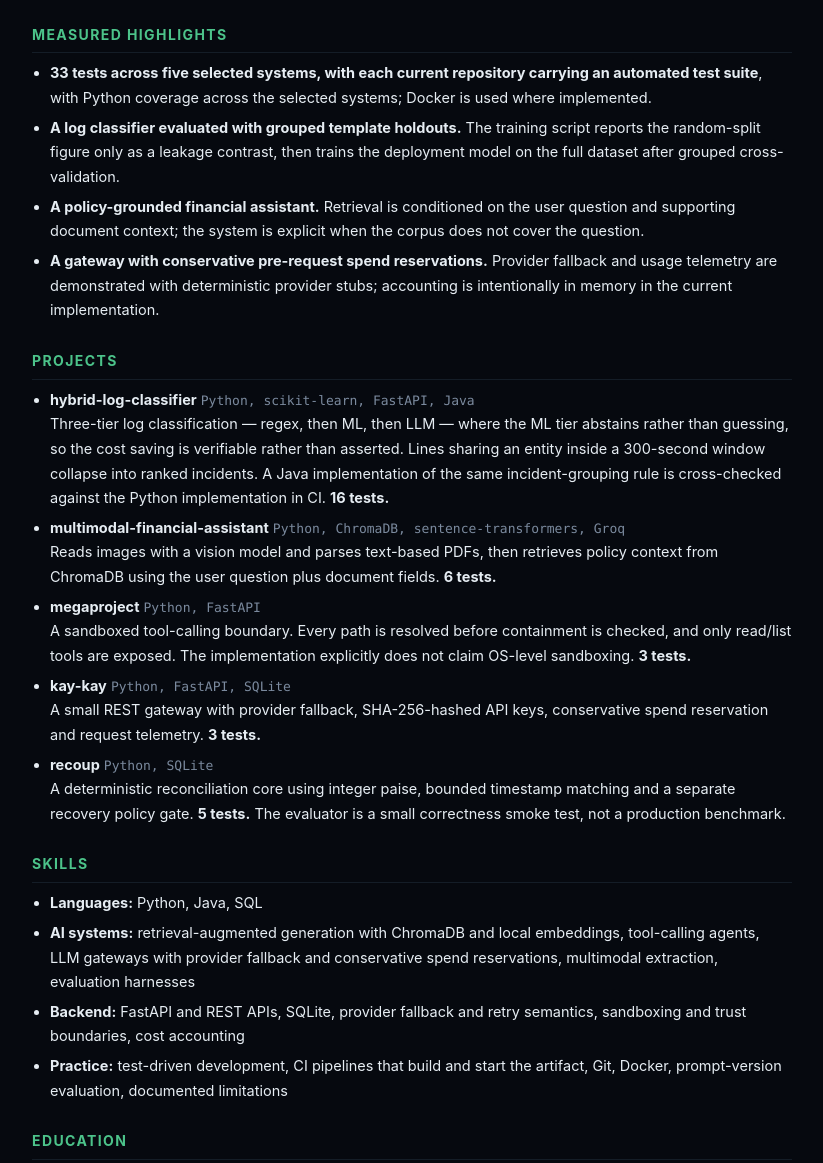
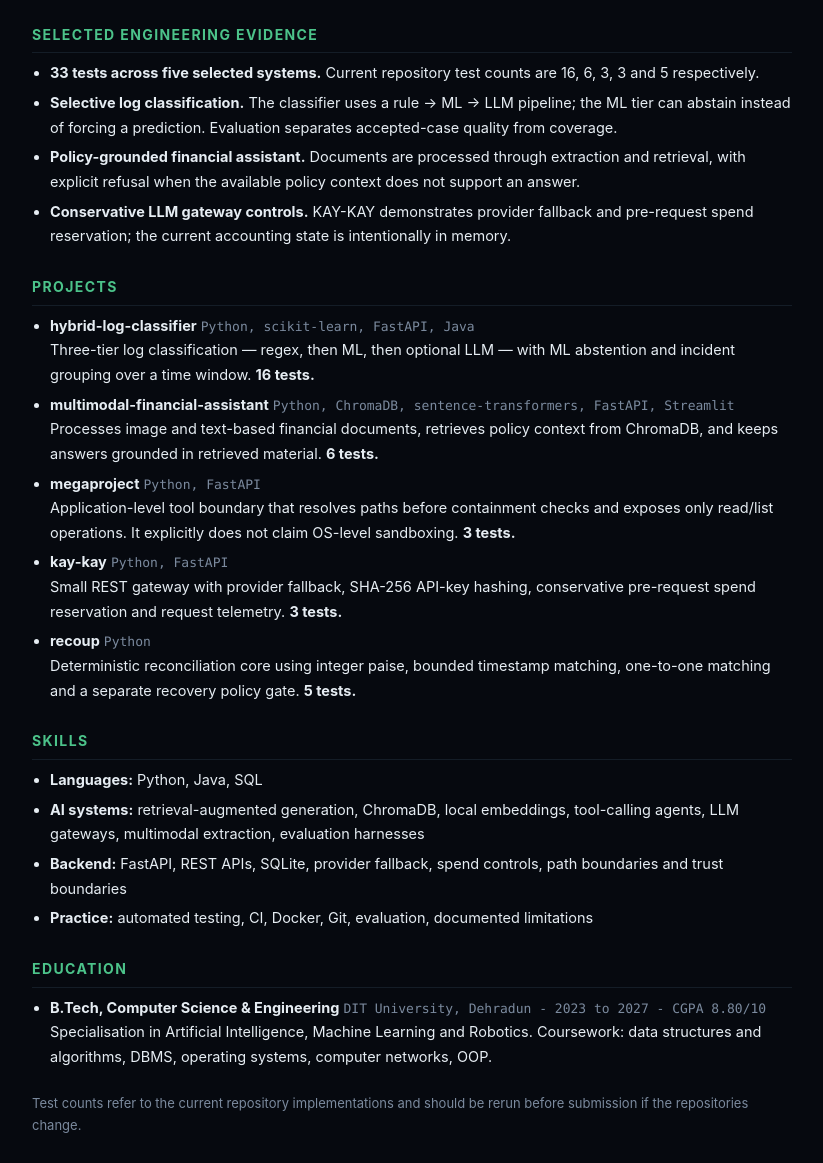
Before and after one commit to HarshCodeK/HarshCodeK, a website: page resume.html in a window 1280 px wide. Shown: the part 140-1303 px from the top of the page, without its empty margins (228-1051 px from the left). Drawn offline with Linux system fonts and the light colour scheme.

Commit message:
docs: align portfolio resume with current implementations

```diff
--- a/resume.html
+++ b/resume.html
@@ -10,8 +10,7 @@
 .sheet{max-width:820px;margin:0 auto;padding:34px 30px;background:var(--ink)}
 .sheet h1{font-size:30px;margin:0 0 4px;letter-spacing:-.01em}
 .sheet .contact{color:var(--muted);font-size:14px;margin-bottom:20px}
-  .sheet h2{font-size:14px;text-transform:uppercase;letter-spacing:.1em;color:var(--accent);
-    margin:26px 0 8px;border-bottom:1px solid var(--line);padding-bottom:6px}
+.sheet h2{font-size:14px;text-transform:uppercase;letter-spacing:.1em;color:var(--accent);margin:26px 0 8px;border-bottom:1px solid var(--line);padding-bottom:6px}
 .sheet ul{margin:0;padding-left:18px}
 .sheet li{margin:5px 0;font-size:14.5px}
 .sheet .role{font-weight:650}
@@ -22,7 +21,6 @@
 .sheet h2{color:#000;border-color:#bbb}
 .sheet .contact,.sheet .meta{color:#444}
 a{color:#000;text-decoration:none}
-    .noprint{display:none}
 }
 </style>
 </head>
@@ -32,54 +30,48 @@
 <div class="contact">AI Systems Engineer - Python / Java / Backend / Applied AI<br>
 harsh.kharavle@gmail.com - github.com/HarshCodeK - linkedin.com/in/harsh-k-422932284</div>
 
-  <h2>Measured highlights</h2>
+<h2>Selected engineering evidence</h2>
 <ul>
-    <li><b>33 tests across five selected systems, with each current repository carrying an automated test suite</b>, with Python coverage across the selected systems; Docker is used where implemented.</li>
-    <li><b>A log classifier evaluated with grouped template holdouts.</b> The training script reports the random-split figure only as a leakage contrast, then trains the deployment model on the full dataset after grouped cross-validation.</li>
-    <li><b>A policy-grounded financial assistant.</b> Retrieval is conditioned on the user question and supporting document context; the system is explicit when the corpus does not cover the question.</li>
-    <li><b>A gateway with conservative pre-request spend reservations.</b> Provider fallback and usage telemetry are demonstrated with deterministic provider stubs; accounting is intentionally in memory in the current implementation.</li>
+<li><b>33 tests across five selected systems.</b> Current repository test counts are 16, 6, 3, 3 and 5 respectively.</li>
+<li><b>Selective log classification.</b> The classifier uses a rule → ML → LLM pipeline; the ML tier can abstain instead of forcing a prediction. Evaluation separates accepted-case quality from coverage.</li>
+<li><b>Policy-grounded financial assistant.</b> Documents are processed through extraction and retrieval, with explicit refusal when the available policy context does not support an answer.</li>
+<li><b>Conservative LLM gateway controls.</b> KAY-KAY demonstrates provider fallback and pre-request spend reservation; the current accounting state is intentionally in memory.</li>
 </ul>
 
 <h2>Projects</h2>
 <ul>
 <li><span class="role">hybrid-log-classifier</span> <span class="meta">Python, scikit-learn, FastAPI, Java</span><br>
-    Three-tier log classification &mdash; regex, then ML, then LLM &mdash; where the ML tier abstains
-    rather than guessing, so the cost saving is verifiable rather than asserted. Lines sharing an entity
-    inside a 300-second window collapse into ranked incidents. A Java implementation of the same incident-grouping rule is cross-checked against the Python implementation in CI.
-    <b>16 tests.</b></li>
+Three-tier log classification — regex, then ML, then optional LLM — with ML abstention and incident grouping over a time window. <b>16 tests.</b></li>
 
-    <li><span class="role">multimodal-financial-assistant</span> <span class="meta">Python, ChromaDB, sentence-transformers, Groq</span><br>
-    Reads images with a vision model and parses text-based PDFs, then retrieves policy context from ChromaDB using the user question plus document fields. <b>6 tests.</b></li>
+<li><span class="role">multimodal-financial-assistant</span> <span class="meta">Python, ChromaDB, sentence-transformers, FastAPI, Streamlit</span><br>
+Processes image and text-based financial documents, retrieves policy context from ChromaDB, and keeps answers grounded in retrieved material. <b>6 tests.</b></li>
 
 <li><span class="role">megaproject</span> <span class="meta">Python, FastAPI</span><br>
-    A sandboxed tool-calling boundary. Every path is resolved before containment is checked, and only read/list tools are exposed. The implementation explicitly does not claim OS-level sandboxing. <b>3 tests.</b></li>
+Application-level tool boundary that resolves paths before containment checks and exposes only read/list operations. It explicitly does not claim OS-level sandboxing. <b>3 tests.</b></li>
 
-    <li><span class="role">kay-kay</span> <span class="meta">Python, FastAPI, SQLite</span><br>
-    A small REST gateway with provider fallback, SHA-256-hashed API keys, conservative spend reservation and request telemetry. <b>3 tests.</b></li>
+<li><span class="role">kay-kay</span> <span class="meta">Python, FastAPI</span><br>
+Small REST gateway with provider fallback, SHA-256 API-key hashing, conservative pre-request spend reservation and request telemetry. <b>3 tests.</b></li>
 
-    <li><span class="role">recoup</span> <span class="meta">Python, SQLite</span><br>
-    A deterministic reconciliation core using integer paise, bounded timestamp matching and a separate recovery policy gate. <b>5 tests.</b> The evaluator is a small correctness smoke test, not a production benchmark.</li>
+<li><span class="role">recoup</span> <span class="meta">Python</span><br>
+Deterministic reconciliation core using integer paise, bounded timestamp matching, one-to-one matching and a separate recovery policy gate. <b>5 tests.</b></li>
 </ul>
 
 <h2>Skills</h2>
 <ul>
 <li><b>Languages:</b> Python, Java, SQL</li>
-    <li><b>AI systems:</b> retrieval-augmented generation with ChromaDB and local embeddings, tool-calling
-    agents, LLM gateways with provider fallback and conservative spend reservations, multimodal extraction, evaluation harnesses</li>
-    <li><b>Backend:</b> FastAPI and REST APIs, SQLite, provider fallback and retry semantics, sandboxing and trust boundaries, cost accounting</li>
-    <li><b>Practice:</b> test-driven development, CI pipelines that build and start the artifact, Git,
-    Docker, prompt-version evaluation, documented limitations</li>
+<li><b>AI systems:</b> retrieval-augmented generation, ChromaDB, local embeddings, tool-calling agents, LLM gateways, multimodal extraction, evaluation harnesses</li>
+<li><b>Backend:</b> FastAPI, REST APIs, SQLite, provider fallback, spend controls, path boundaries and trust boundaries</li>
+<li><b>Practice:</b> automated testing, CI, Docker, Git, evaluation, documented limitations</li>
 </ul>
 
 <h2>Education</h2>
 <ul>
 <li><span class="role">B.Tech, Computer Science &amp; Engineering</span> <span class="meta">DIT University, Dehradun - 2023 to 2027 - CGPA 8.80/10</span><br>
-    Specialisation in Artificial Intelligence, Machine Learning and Robotics.
-    Coursework: data structures and algorithms, DBMS, operating systems, computer networks, OOP.</li>
+Specialisation in Artificial Intelligence, Machine Learning and Robotics. Coursework: data structures and algorithms, DBMS, operating systems, computer networks, OOP.</li>
 </ul>
 
-  <p class="small muted" style="margin-top:22px">Test counts above refer to the current repository implementations and should be rerun before submission.</p>
+<p class="small muted" style="margin-top:22px">Test counts refer to the current repository implementations and should be rerun before submission if the repositories change.</p>
 </div>
-<script>console.log("print this page to PDF: Ctrl+P, save as PDF, margins default");</script>
+<script>console.log("Print this page to PDF with Ctrl+P / Save as PDF.");</script>
 </body>
 </html>
```
Lines whose indentation alone changed are shown as unchanged.
